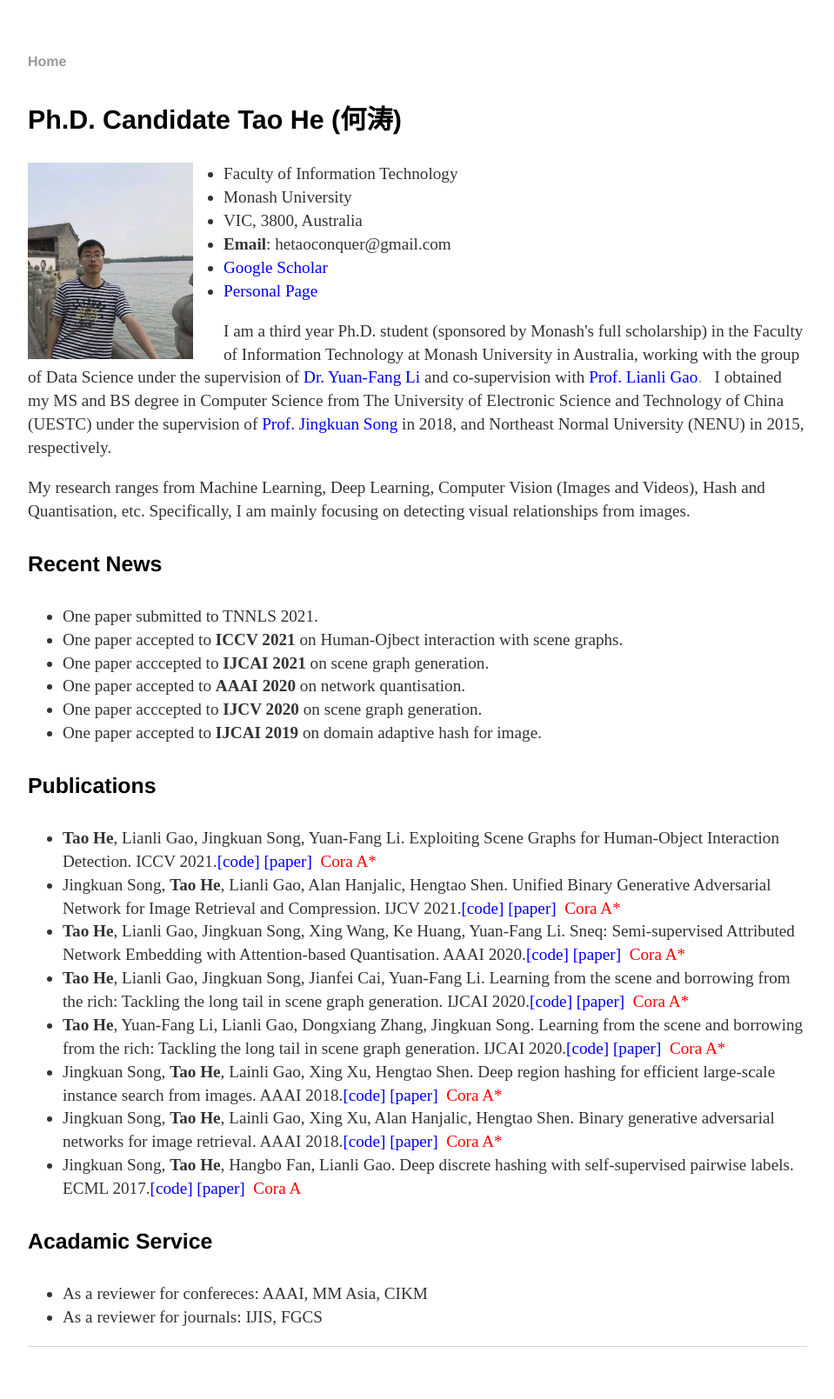
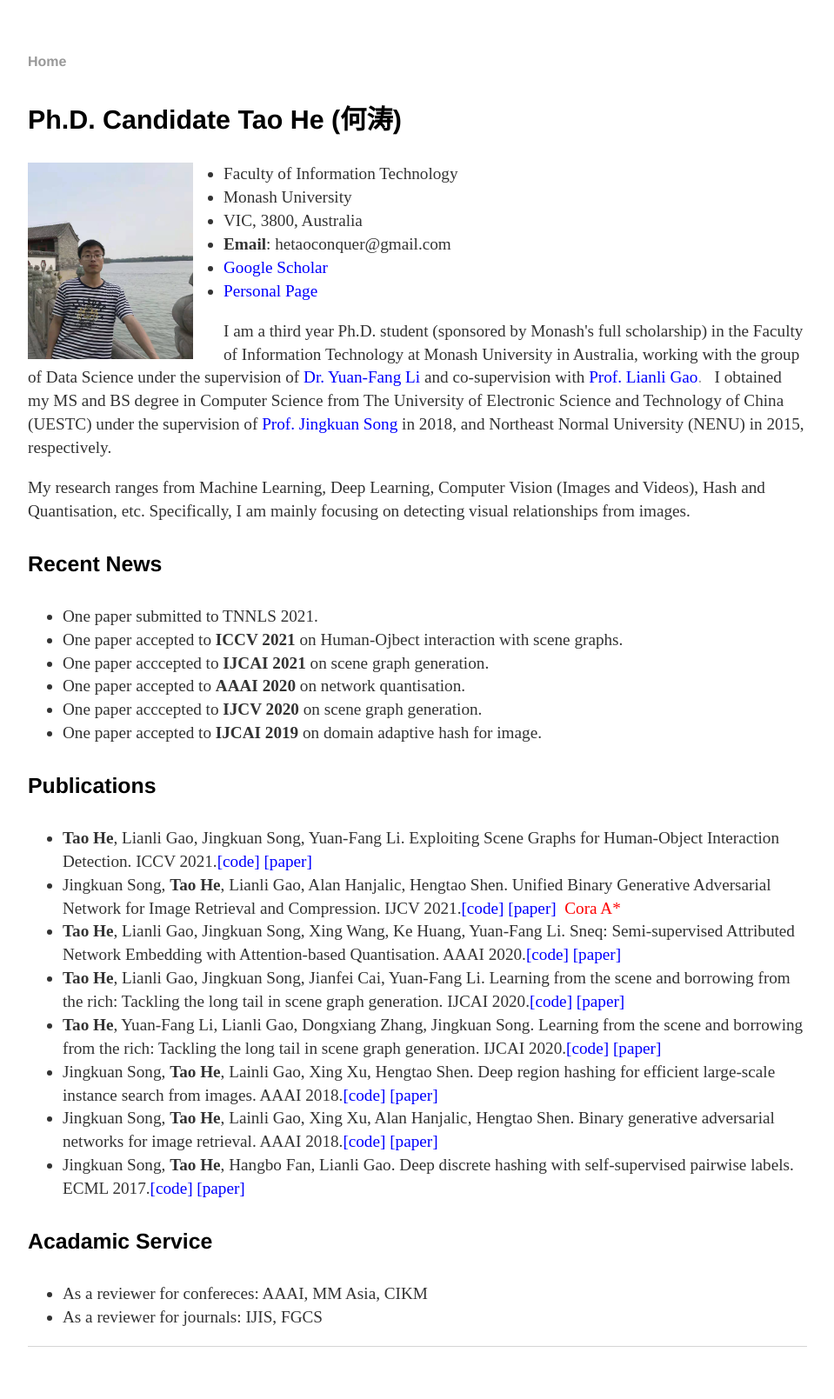
Before and after one commit to ht014/ht014.github.io, a Jekyll site: the page built from index.html, in a window 1280 px wide. Shown: the whole page at 87% size, without its empty margins (160-1119 px from the left). Built offline with Jekyll 4.4.1, drawn with Linux system fonts in a browser that asks for light colours.

Commit message:
Update index.html

```diff
--- a/index.html
+++ b/index.html
@@ -37,21 +37,21 @@ title: Tao He's Homepage
 
 <h4>Publications</h4>
 <ul>
-	<li><strong>Tao He</strong>, Lianli Gao, Jingkuan Song, Yuan-Fang Li. Exploiting Scene Graphs for Human-Object Interaction Detection. ICCV 2021.<a href=" " rel="nofollow"><font color="#0000ff">[code]</font></a> <a href="https://arxiv.org/abs/2108.08584" rel="nofollow"><font color="#0000ff">[paper]</font></a> <font color="#ff0000"><b>&nbsp;</b>Cora A*</font> </li>
+	<li><strong>Tao He</strong>, Lianli Gao, Jingkuan Song, Yuan-Fang Li. Exploiting Scene Graphs for Human-Object Interaction Detection. ICCV 2021.<a href=" " rel="nofollow"><font color="#0000ff">[code]</font></a> <a href="https://arxiv.org/abs/2108.08584" rel="nofollow"><font color="#0000ff">[paper]</font></a> <font color="#ff0000"><b>&nbsp;</b></font> </li>
 
 	<li>Jingkuan Song, <strong>Tao He</strong>, Lianli Gao,  Alan Hanjalic, Hengtao Shen. Unified Binary Generative Adversarial Network for Image Retrieval and Compression. IJCV 2021.<a href="" rel="nofollow"><font color="#0000ff">[code]</font></a> <a href="http://pure.tudelft.nl/ws/files/82393102/ijcv2020_binary.pdf" rel="nofollow"><font color="#0000ff">[paper]</font></a> <font color="#ff0000"><b>&nbsp;</b>Cora A*</font> </li>
 
-	<li><strong>Tao He</strong>, Lianli Gao, Jingkuan Song, Xing Wang, Ke Huang, Yuan-Fang Li. Sneq: Semi-supervised Attributed Network Embedding with Attention-based Quantisation. AAAI 2020.<a href=" " rel="nofollow"><font color="#0000ff">[code]</font></a> <a href=" " rel="nofollow"><font color="#0000ff">[paper]</font></a> <font color="#ff0000"><b>&nbsp;</b>Cora A*</font> </li>
+	<li><strong>Tao He</strong>, Lianli Gao, Jingkuan Song, Xing Wang, Ke Huang, Yuan-Fang Li. Sneq: Semi-supervised Attributed Network Embedding with Attention-based Quantisation. AAAI 2020.<a href=" " rel="nofollow"><font color="#0000ff">[code]</font></a> <a href=" " rel="nofollow"><font color="#0000ff">[paper]</font></a> <font color="#ff0000"><b>&nbsp;</b></font> </li>
 
-	<li><strong>Tao He</strong>, Lianli Gao, Jingkuan Song, Jianfei Cai, Yuan-Fang Li. Learning from the scene and borrowing from the rich: Tackling the long tail in scene graph generation. IJCAI 2020.<a href=" " rel="nofollow"><font color="#0000ff">[code]</font></a> <a href=" " rel="nofollow"><font color="#0000ff">[paper]</font></a> <font color="#ff0000"><b>&nbsp;</b>Cora A*</font> </li>
+	<li><strong>Tao He</strong>, Lianli Gao, Jingkuan Song, Jianfei Cai, Yuan-Fang Li. Learning from the scene and borrowing from the rich: Tackling the long tail in scene graph generation. IJCAI 2020.<a href=" " rel="nofollow"><font color="#0000ff">[code]</font></a> <a href=" " rel="nofollow"><font color="#0000ff">[paper]</font></a> <font color="#ff0000"><b>&nbsp;</b></font> </li>
 
 
-	<li><strong>Tao He</strong>, Yuan-Fang Li, Lianli Gao, Dongxiang Zhang, Jingkuan Song. Learning from the scene and borrowing from the rich: Tackling the long tail in scene graph generation. IJCAI 2020.<a href=" " rel="nofollow"><font color="#0000ff">[code]</font></a> <a href=" " rel="nofollow"><font color="#0000ff">[paper]</font></a> <font color="#ff0000"><b>&nbsp;</b>Cora A*</font> </li>
+	<li><strong>Tao He</strong>, Yuan-Fang Li, Lianli Gao, Dongxiang Zhang, Jingkuan Song. Learning from the scene and borrowing from the rich: Tackling the long tail in scene graph generation. IJCAI 2020.<a href=" " rel="nofollow"><font color="#0000ff">[code]</font></a> <a href=" " rel="nofollow"><font color="#0000ff">[paper]</font></a> <font color="#ff0000"><b>&nbsp;</b></font> </li>
 
-	<li>Jingkuan Song, <strong>Tao He</strong>, Lainli Gao, Xing Xu, Hengtao Shen. Deep region hashing for efficient large-scale instance search from images. AAAI 2018.<a href=" " rel="nofollow"><font color="#0000ff">[code]</font></a> <a href=" " rel="nofollow"><font color="#0000ff">[paper]</font></a> <font color="#ff0000"><b>&nbsp;</b>Cora A*</font> </li>
-	<li>Jingkuan Song, <strong>Tao He</strong>, Lainli Gao, Xing Xu, Alan Hanjalic, Hengtao Shen. Binary generative adversarial networks for image retrieval. AAAI 2018.<a href=" " rel="nofollow"><font color="#0000ff">[code]</font></a> <a href=" " rel="nofollow"><font color="#0000ff">[paper]</font></a> <font color="#ff0000"><b>&nbsp;</b>Cora A*</font> </li>
+	<li>Jingkuan Song, <strong>Tao He</strong>, Lainli Gao, Xing Xu, Hengtao Shen. Deep region hashing for efficient large-scale instance search from images. AAAI 2018.<a href=" " rel="nofollow"><font color="#0000ff">[code]</font></a> <a href=" " rel="nofollow"><font color="#0000ff">[paper]</font></a> <font color="#ff0000"><b>&nbsp;</b></font> </li>
+	<li>Jingkuan Song, <strong>Tao He</strong>, Lainli Gao, Xing Xu, Alan Hanjalic, Hengtao Shen. Binary generative adversarial networks for image retrieval. AAAI 2018.<a href=" " rel="nofollow"><font color="#0000ff">[code]</font></a> <a href=" " rel="nofollow"><font color="#0000ff">[paper]</font></a> <font color="#ff0000"><b>&nbsp;</b></font> </li>
 
-	<li>Jingkuan Song, <strong>Tao He</strong>, Hangbo Fan, Lianli Gao. Deep discrete hashing with self-supervised pairwise labels. ECML 2017.<a href=" " rel="nofollow"><font color="#0000ff">[code]</font></a> <a href=" " rel="nofollow"><font color="#0000ff">[paper]</font></a> <font color="#ff0000"><b>&nbsp;</b>Cora A</font> </li>
+	<li>Jingkuan Song, <strong>Tao He</strong>, Hangbo Fan, Lianli Gao. Deep discrete hashing with self-supervised pairwise labels. ECML 2017.<a href=" " rel="nofollow"><font color="#0000ff">[code]</font></a> <a href=" " rel="nofollow"><font color="#0000ff">[paper]</font></a> <font color="#ff0000"><b>&nbsp;</b></font> </li>
 
 
 </ul>
```
